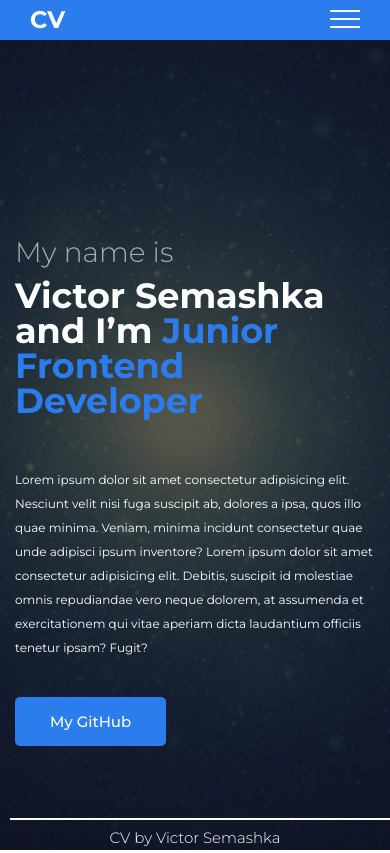
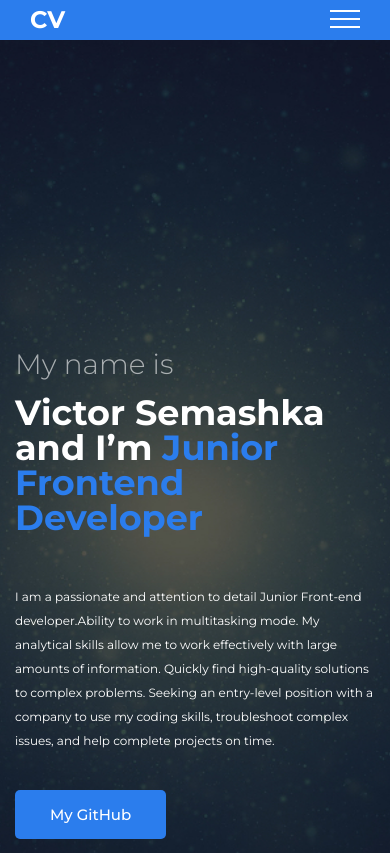
Before and after one commit to viktor1798/cv, a plain HTML site: page index.html in a window 390 px wide. Shown: the top 853 px of the page. Drawn offline with Linux system fonts and the light colour scheme.

Commit message:
added edits. ending layout

```diff
--- a/index.html
+++ b/index.html
@@ -15,7 +15,7 @@
 <body onload="imgSlide()">
     <div class="wrapper">
         <header id="open" class="header">
-            <div id="close"class="header__container">
+            <div id="close" class="header__container">
                 <div class="header__content-block">
                     <div class="header__text-logo">
                         cv
@@ -26,7 +26,7 @@
                                 <a class="nav__item item_active" href="index.html">Profile</a>
                                 <a class="nav__item" href="education/education.html">Education</a>
                                 <a class="nav__item" href="work-experince/work-experince.html">Work experience</a>
-                                <a class="nav__item" href="/skills/skills.html">Skils</a>
+                                <a class="nav__item" href="/skills/skills.html">Skills</a>
                                 <a class="nav__item" href="/contacts/contacts.html">Contacts</a>
                             </div>
                         </nav>
@@ -44,12 +44,11 @@
                         <h1 class="profile__h1-item">Victor Semashka and I’m <span
                                 class="h1-item__item span_blue">Junior Frontend Developer</span></h1>
                         <div class="profile__text">
-                            <p class="text__item">Lorem ipsum dolor sit amet consectetur adipisicing elit. Nesciunt
-                                velit nisi fuga suscipit ab, dolores a ipsa, quos illo quae minima. Veniam, minima
-                                incidunt consectetur quae unde adipisci ipsum inventore? Lorem ipsum dolor sit amet
-                                consectetur adipisicing elit. Debitis, suscipit id molestiae omnis repudiandae vero
-                                neque dolorem, at assumenda et exercitationem qui vitae aperiam dicta laudantium
-                                officiis tenetur ipsam? Fugit?</p>
+                            <p class="text__item">I am a passionate and attention to detail Junior Front-end
+                                developer.Ability to work in multitasking mode. My analytical skills allow me to work
+                                effectively with large amounts of information. Quickly find high-quality solutions to complex problems.
+                                Seeking an entry-level position with a company to use my coding skills, troubleshoot complex
+                                issues, and help complete projects on time.</p>
                         </div>
                         <a class="home_btn" href="https://github.com/viktor1798">My GitHub</a>
                     </div>
--- a/style/style.css
+++ b/style/style.css
@@ -375,7 +375,7 @@ p {
         z-index: 0;
     }
     .wrapper{
-        min-height: 850px;
+        min-height: 1050px;
     }
 
     .menu__body{
@@ -464,7 +464,7 @@ p {
 
     [class*=information__] {
         font-size: 20px;
-        line-height: 20px;
+        line-height: 25px;
         font-weight: 300;
         color: var(--main-color-text);
 
@@ -473,7 +473,7 @@ p {
 
     [class*=__h2-item] {
         font-size: 28px;
-        line-height: 20px;
+        line-height: 30px;
         font-weight: 300;
         color: var(--main-color-text);
 
```
Also changed, not shown: contacts/contacts.html (+1 -1 lines), education/education.html (+1 -1 lines), skills/skills.html (+1 -1 lines), work-experince/work-experince.html (+1 -1 lines), 1 other file.
